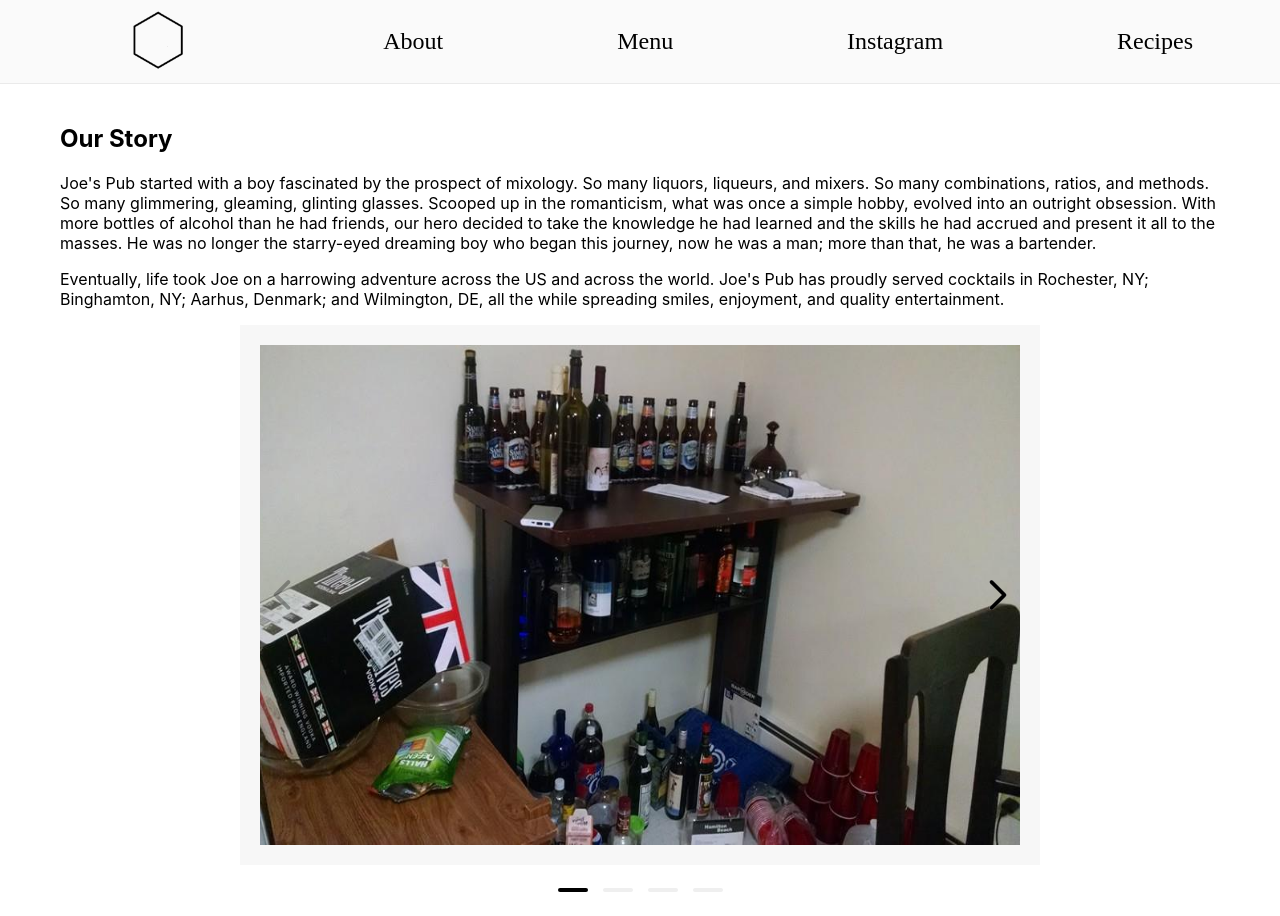
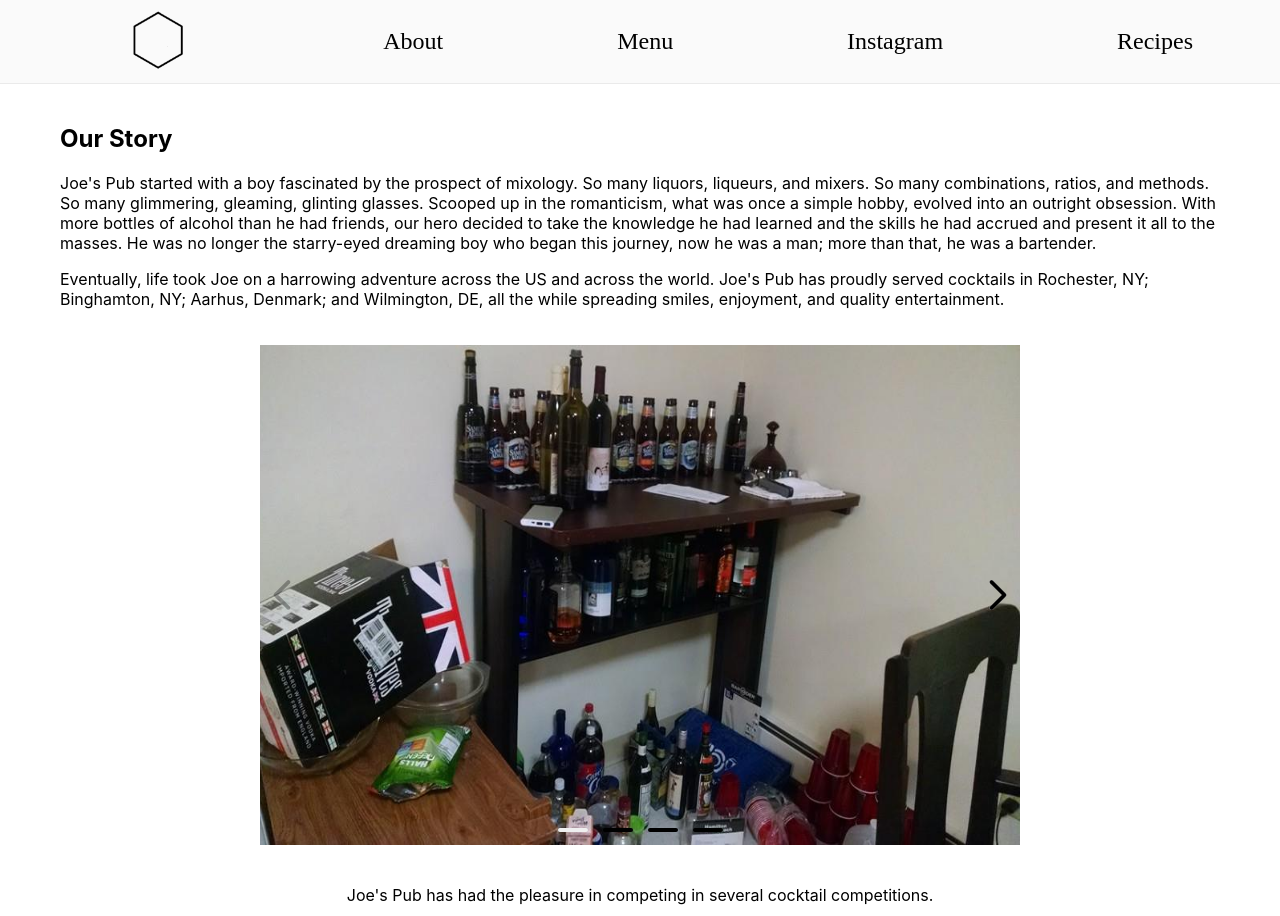
Before and after one commit to NikZprojects/joes-pub-website, a Next.js app in the folder next-app/: page /about in a window 1280 px wide. Shown: the top 916 px of the page. Built offline with nearby package versions, Linux system fonts and the light colour scheme; a web font is replaced by a local one.

Commit message:
Put slideshow progress inside pictures

```diff
--- a/next-app/styles/components/Carousel.module.css
+++ b/next-app/styles/components/Carousel.module.css
@@ -8,7 +8,8 @@
 
 .embla {
   position: relative;
-  background-color: #f7f7f7;
+  /* background-color: #f7f7f7; */
+  background-color: white;
   padding: 20px;
   max-width: 800px;
   margin-left: auto;
@@ -119,7 +120,8 @@
   display: flex;
   list-style: none;
   justify-content: center;
-  padding-top: 10px;
+  margin-top: -50px;
+  padding-bottom: 30px;
 }
 
 .embla__dot {
@@ -138,7 +140,7 @@
 }
 
 .embla__dot:after {
-  background-color: #efefef;
+  background-color: #000000;
   width: 100%;
   height: 4px;
   border-radius: 2px;
@@ -146,6 +148,6 @@
 }
 
 .embla__dot.is_selected:after {
-  background-color: #000000;
+  background-color: #efefef;
   opacity: 1;
 }
```
